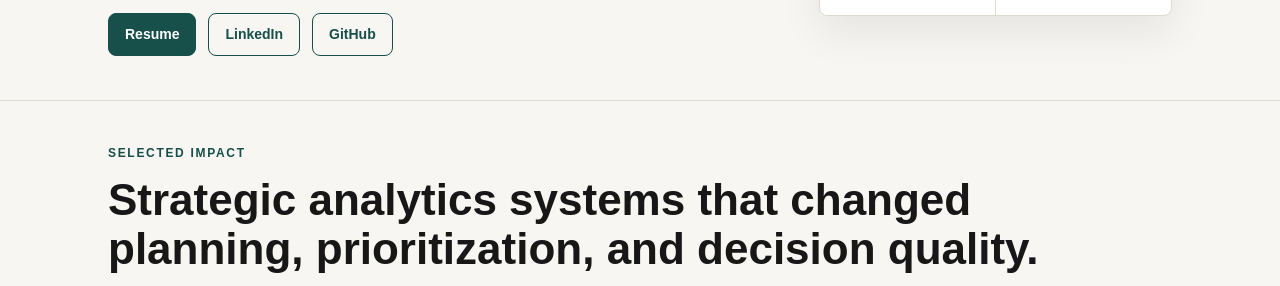
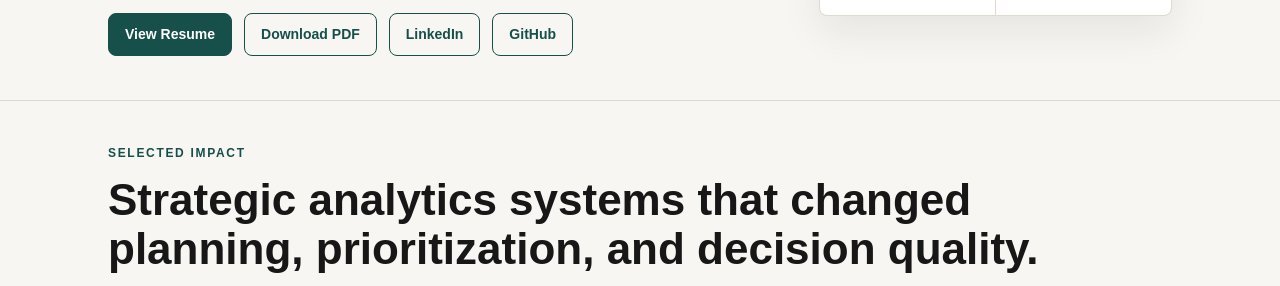
Before and after one commit to taywah/portfolio-site, a plain HTML site: page index.html in a window 1280 px wide. Shown: the part 514-800 px from the top of the page. Drawn offline with Linux system fonts and the light colour scheme.

Commit message:
Update index.html
Resume HTML/PDF

```diff
--- a/index.html
+++ b/index.html
@@ -36,7 +36,8 @@
         <span>Lifecycle &amp; GTM Analytics</span>
       </div>
       <div class="cta-row">
-        <a class="btn primary" href="https://raw.githubusercontent.com/taywah/Resumes/main/taylor_young_ds_lead_manager.html">Resume</a>
+        <a class="btn primary" href="https://raw.githubusercontent.com/taywah/Resumes/main/taylor_young_ds_lead_manager.html" target="_blank" rel="noopener">View Resume</a>
+        <a class="btn" href="assets/taylor_young_main_senior_principal_insights_resume.pdf" download>Download PDF</a>
         <a class="btn" href="https://linkedin.com/in/tayloryoung23" target="_blank" rel="noopener">LinkedIn</a>
         <a class="btn" href="https://github.com/taywah" target="_blank" rel="noopener">GitHub</a>
       </div>
@@ -218,7 +219,8 @@
       </div>
       <div class="contact-actions">
         <a class="btn primary" href="mailto:taylor.young.data@gmail.com">Email Taylor</a>
-        <a class="btn" href="https://raw.githubusercontent.com/taywah/Resumes/main/taylor_young_ds_lead_manager.html">Resume</a>
+        <a class="btn" href="https://raw.githubusercontent.com/taywah/Resumes/main/taylor_young_ds_lead_manager.html" target="_blank" rel="noopener">View Resume</a>
+        <a class="btn" href="assets/taylor_young_main_senior_principal_insights_resume.pdf" download>Download PDF</a>
         <a class="btn" href="https://linkedin.com/in/tayloryoung23" target="_blank" rel="noopener">LinkedIn</a>
       </div>
     </div>
```
